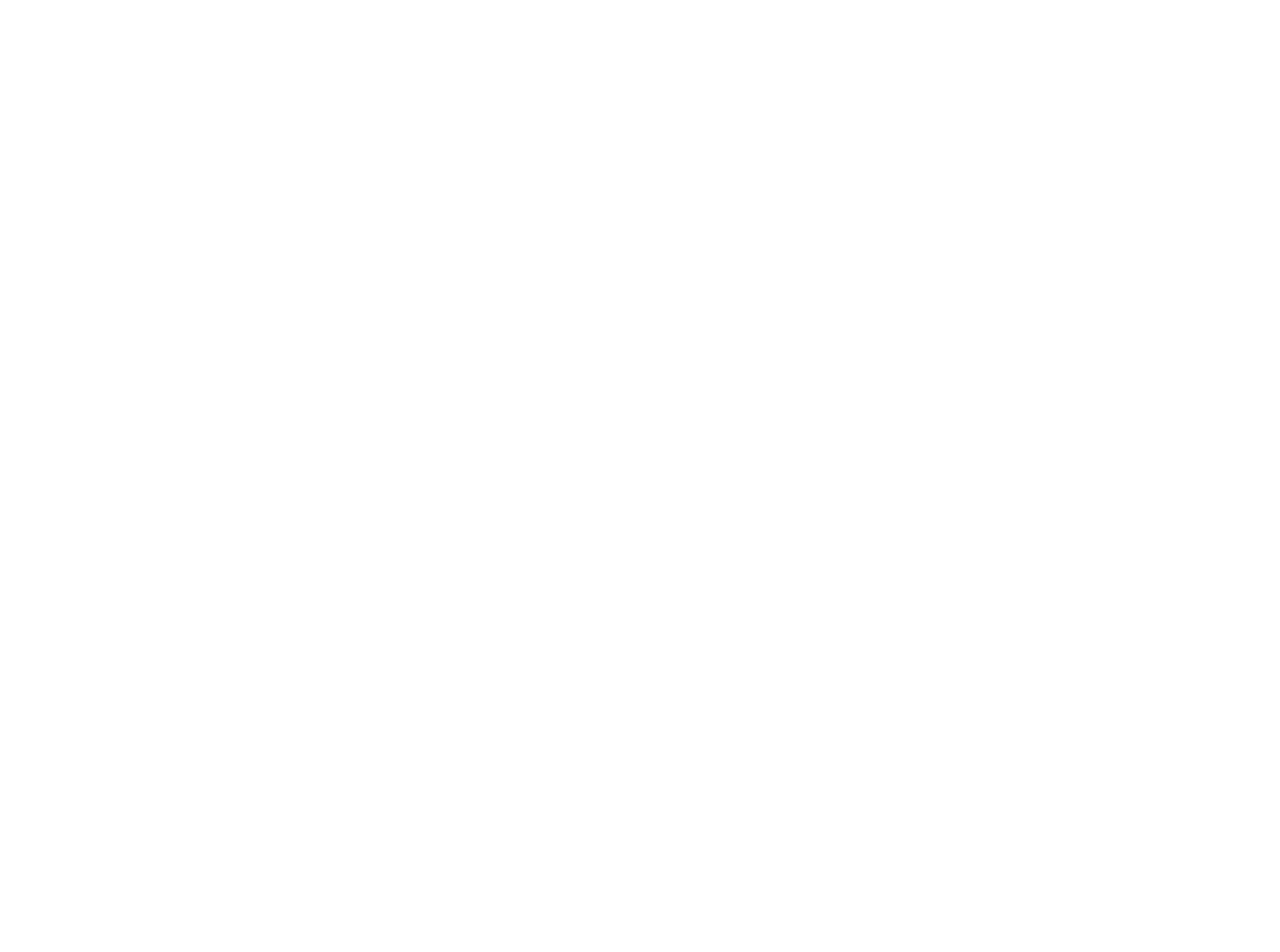
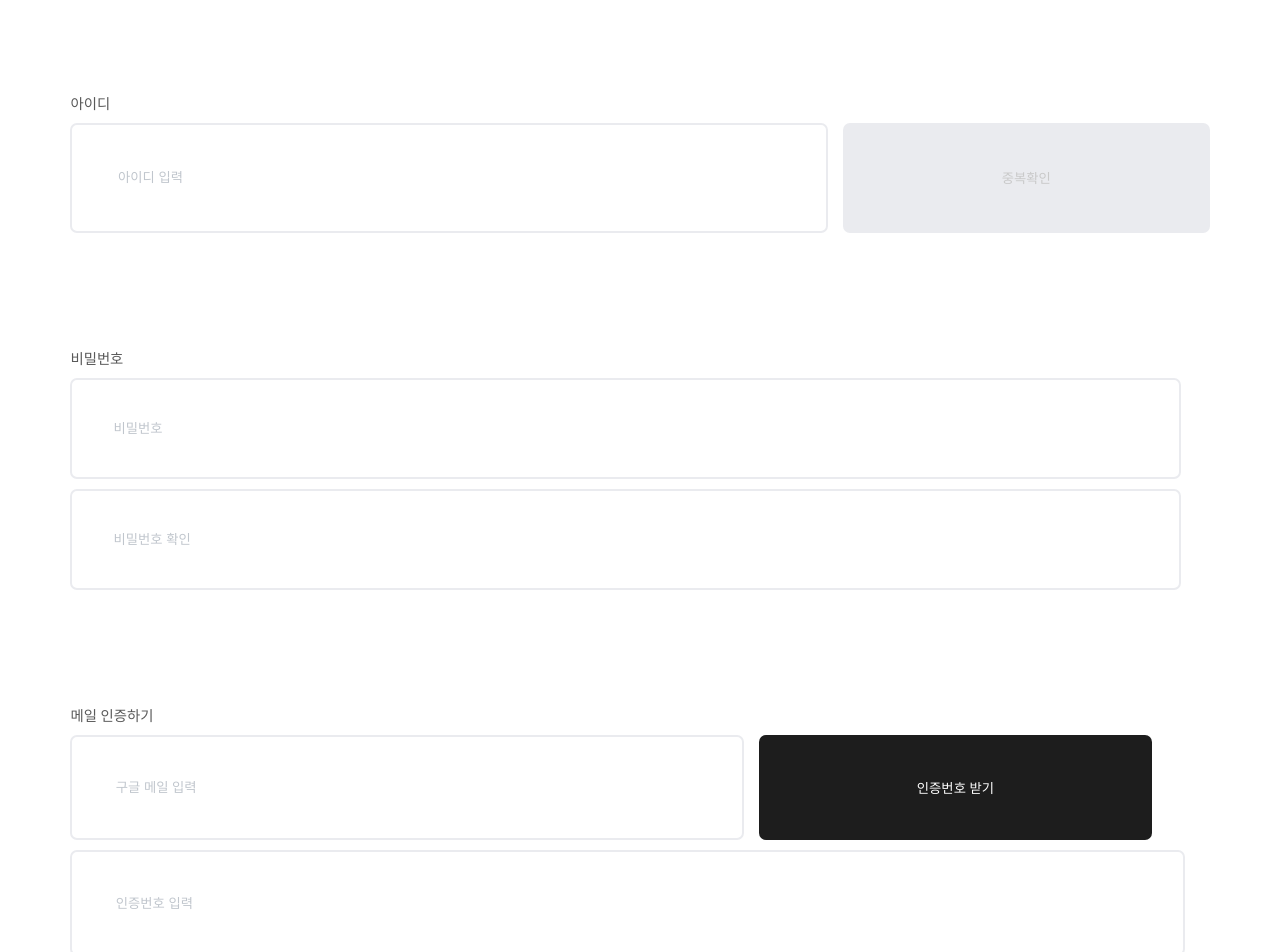
Before and after one commit to 2024-ITShow-MToM/MtoM-Front, a React (Create React App) app: page /signup in a window 1280 px wide. Before the commit this address had no page. Shown: the part 260-1212 px from the top of the page. Before the commit the page ends 800 px from the top, so only its background shows below. Built offline with nearby package versions, Linux system fonts and the light colour scheme.

Commit message:
[feat] 새로운 기능 추가

```diff
--- a/src/App.js
+++ b/src/App.js
@@ -3,6 +3,7 @@
 
 import Splash from './pages/splash';
 import Login from './pages/login';
+import Join from './components/join/join';
 
 function App() {
   return(
@@ -10,6 +11,7 @@
           <Routes>
               <Route path="/" element={<Splash />}/>
               <Route path="/signin" element={<Login />}/>
+              <Route path="/signup" element={<Join />}/>
           </Routes>
       </Router>
   )
--- /dev/null
+++ b/src/components/common/nav.js
@@ -0,0 +1,12 @@
+import React from "react";
+import { SlArrowLeft } from "react-icons/sl";
+
+function Nav() {
+    return (
+        <nav>
+            <div style={{fontSize: '1.5rem'}}> <SlArrowLeft /> </div>
+        </nav>
+    )
+}
+
+export default Nav;
--- /dev/null
+++ b/src/components/join/join.js
@@ -0,0 +1,53 @@
+import joinStyle from '../../styles/join/join.module.css';
+
+import Nav from '../common/nav';
+
+function Join() {
+    return (
+        <>
+            <div className={joinStyle['mainContainer']}>
+                <div className={joinStyle['navContainer']}>
+                    <Nav />
+                    <div className={joinStyle['joinText']}> <p>회원가입</p> </div>
+                </div>
+
+                <div className={joinStyle['joinContainer']}>
+                    <div className={joinStyle['imgDiv']}> <img src={process.env.PUBLIC_URL + '/images/joinLogo.png'} alt='joinLogo'/> </div>
+
+                    <div className={joinStyle['formContainer']}>
+                        <div className={joinStyle['idDiv']}>
+                            <p>아이디</p>
+                            <div className={joinStyle['idInput']}>
+                                <input placeholder='아이디 입력'/>
+                                <button>중복확인</button>
+                            </div>
+                        </div>
+
+                        <div className={joinStyle['pwDiv']}>
+                            <p>비밀번호</p>
+                            <div className={joinStyle['pwInput']}>
+                                <input placeholder='비밀번호'/>
+                                <input placeholder='비밀번호 확인'/>
+                            </div>
+                        </div>
+
+                        <div className={joinStyle['emailDiv']}>
+                            <p>메일 인증하기</p>
+                            <div className={joinStyle['emailInput']}>
+                                <div className={joinStyle['googleInput']}>
+                                    <input placeholder='구글 메일 입력' />
+                                    <button>인증번호 받기</button>
+                                </div>
+                                <input placeholder='인증번호 입력' />
+                            </div>
+                        </div>
+
+                        <button>가입하기</button>
+                    </div>
+                </div>
+            </div>
+        </>
+    )
+}
+
+export default Join;
--- /dev/null
+++ b/src/pages/join.js
@@ -0,0 +1,11 @@
+import Join from "../components/join/join";
+
+function JoinPage() {
+    return (
+        <>
+            <Join />
+        </>
+    )
+}
+
+export default JoinPage;
--- a/src/styles/common/style.css
+++ b/src/styles/common/style.css
@@ -5,7 +5,9 @@
     --gray-2: #EAEBEF;
     --gray-3: #C0C6CD;
 
+    --font-3: #595959;
     --font-4: #7F7F7F;
+    --font-5 : #C9C9C9;
 }
 
 * {
--- /dev/null
+++ b/src/styles/join/join.module.css
@@ -0,0 +1,154 @@
+.mainContainer {
+    width: 100vw;
+    height: 100vh;
+    display: flex;
+    flex-direction: column;
+}
+
+.navContainer {
+    display: flex;
+    align-items: center;
+    padding: 5%;
+}
+
+.joinText {
+    display: flex;
+    align-items: center;
+    left: 30%;
+
+    font-size: 1.1rem;
+}
+
+.joinContainer {
+    display: flex;
+    flex-direction: column;
+    align-items: center;
+    top: 5%;
+}
+.imgDiv {
+    display: flex;
+    margin-bottom: 5%;
+}
+
+.formContainer {
+    display: flex;
+    flex-direction: column;
+    justify-content: center;
+    align-items: center;
+    padding: 2%;
+}
+.formContainer > button {
+    width: 89vw;
+    padding: 4%;
+    border: 0;
+    border-radius: 10px;
+    background-color: var(--main-color);
+    color: white;
+}
+
+.idDiv,
+.pwDiv {
+    width: 100%;
+    display: flex;
+    flex-direction: column;
+    justify-content: center;
+    align-items: flex-start;
+    row-gap: 10px;
+    margin-bottom: 10%;
+}
+.idDiv > p,
+.pwDiv > p,
+.emailDiv > p {
+    color: var(--font-3);
+    font-size: 0.9rem;
+}
+.idInput {
+    width: 100%;
+    display: flex;
+    column-gap: 15px;
+    align-items: center;
+    justify-content: center;
+}
+.idInput > input {
+    width: 55vw;
+    padding: 4%;
+    border-radius: 7px;
+    border-style: solid;
+    border-width: 2px;
+    border-color: var(--gray-2);
+    outline: none;
+}
+input::placeholder {
+    color: var(--gray-3);
+}
+
+.idInput > button {
+    width: 30vw;
+    padding: 4%;
+    border-radius: 7px;
+    border: 0;
+    background-color: var(--gray-2);
+    color: var(--font-5);
+}
+
+.pwInput {
+    display: flex;
+    flex-direction: column;
+    row-gap: 10px;
+}
+.pwInput > input {
+    width: 80vw;
+    padding: 4%;
+    border-radius: 7px;
+    border-style: solid;
+    border-width: 2px;
+    border-color: var(--gray-2);
+    outline: none;
+}
+
+.emailDiv {
+    width: 100%;
+    display: flex;
+    flex-direction: column;
+    justify-content: center;
+    align-items: flex-start;
+    row-gap: 10px;
+    margin-bottom: 15%;
+}
+
+.emailInput {
+    display: flex;
+    flex-direction: column;
+    row-gap: 10px;
+}
+.emailInput > input {
+    width: 80vw;
+    padding: 4%;
+    border-radius: 7px;
+    border-style: solid;
+    border-width: 2px;
+    border-color: var(--gray-2);
+    outline: none;
+}
+
+.googleInput {
+    display: flex;
+    column-gap: 15px;
+}
+.googleInput > input {
+    width: 50vw;
+    padding: 4%;
+    border-radius: 7px;
+    border-style: solid;
+    border-width: 2px;
+    border-color: var(--gray-2);
+    outline: none;
+}
+.googleInput > button {
+    width: 33vw;
+    padding: 4%;
+    border-radius: 7px;
+    border: 0;
+    background-color: var(--main-color);
+    color: white;
+}
--- a/src/styles/login/login.module.css
+++ b/src/styles/login/login.module.css
@@ -27,7 +27,7 @@
 }
 .formContainer > input {
     width: 80vw;
-    padding: 5%;
+    padding: 4%;
     border-radius: 5px;
     border-style: solid;
     border-width: 2px;
```
